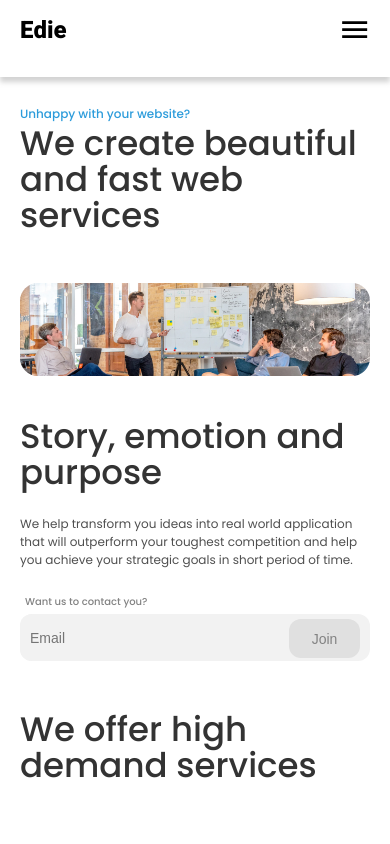
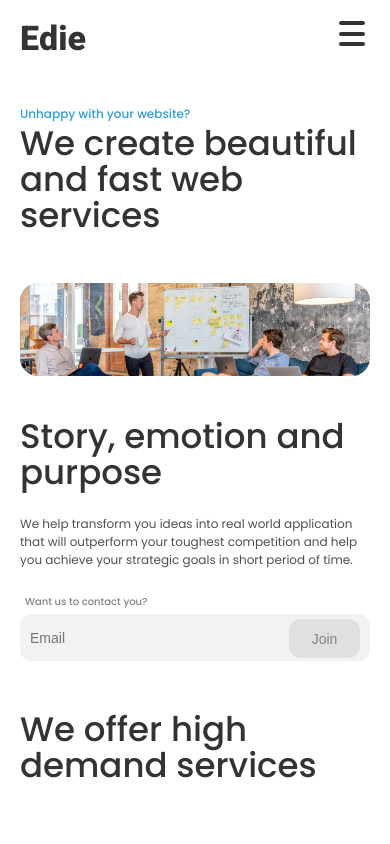
Before and after one commit to johngrier10/edie, a website: page index.html in a window 390 px wide. Shown: the top 844 px of the page. Drawn offline with Linux system fonts and the light colour scheme.

Commit message:
It works on my machine!

```diff
--- a/index.html
+++ b/index.html
@@ -20,13 +20,20 @@
 </head>
 <body>
 
-    <header>
 
-        <div class="container">
-            <a href="index.html" class="logo">Edie</a>
-            <svg style="width:5.4rem;height:5.0rem;" viewBox="0 0 36 36">
-                <path fill="currentColor" d="M3,6H21V8H3V6M3,11H21V13H3V11M3,16H21V18H3V16Z" />
-            </svg>
+    <nav>
+        <div class="logo">
+            <h1>Edie</h1>
+        </div>
+
+        <div class="hamburger">
+            <div class="hamburger-line"></div>
+            <div class="hamburger-line"></div>
+            <div class="hamburger-line"></div>
+        </div>
+
+
+
         <ul>
             <li><a href="#home">Home</a></li>
             <li><a href="#services">Services</a></li>
@@ -34,9 +41,8 @@
             <li><a href="#clients">Clients</a></li>
             <li><a href="#contact">Contact</a></li>
         </ul>
-        </div>
+    </nav>
 
-    </header>
     <main>
 
 
--- a/style.css
+++ b/style.css
@@ -6,7 +6,7 @@
 font-size: 62.5%;
 margin: 0;
 padding: 0;
-overflow-x:hidden;
+overflow-x: hidden;
 /* background: rgb(2,0,36);
 background: linear-gradient(0deg, rgba(2,0,36,1) 0%, rgba(16,14,29,1) 25%, rgba(12,69,92,1) 51%, rgb(212, 248, 255) 100%); */
 }
@@ -16,6 +16,26 @@
     padding: 0;
     font-weight: 500;
     color: #333333;
+}
+
+.hamburger{
+    display: none;
+    flex-direction: column;
+    justify-content: space-around;
+    align-items: center;
+    height: 3.6rem;
+    width:  3.6rem;
+    background:#fff;
+    padding: .2rem;
+    cursor: pointer;
+}
+
+.hamburger-line{
+    height: .4rem;
+    width: 2.6rem;
+    background: #333;
+    border-radius: 2px;
+
 }
 
 a{
@@ -40,14 +60,32 @@
     margin-top: 10px;
 }
 
+
+
+
+ul li{
+    list-style: none;
+    width: 9.0rem;
+    display: block;
+    text-align: center;
+}
+
+ul{
+    display: flex;
+    flex-direction: row;
+    justify-content: space-between;
+    padding: 0;
+    font-weight: 700;
+}
+
 body {
     font-size: 16px; /* px fallback */
     font-size: 1.6rem; /* default font-size for document */
     font-family: 'Poppins', sans-serif;
     margin: 0 auto;
     min-width: 32.0rem;
-    max-width: 1280px
-    /* overflow-x: none; */
+    max-width: 1280px;
+    overflow-x: hidden;
 
 
 
@@ -67,19 +105,7 @@
 
 
 
-header {
-    display: flex;
-    justify-content: space-between;
-    padding: 1.3rem 2rem;
-    left: 0;
-    right: 0;
-    margin: 0 auto;
-    position: fixed;
-    width: 100%;
-    background: #fff;
-    z-index: 10;
-    box-shadow: 0px 5px 5px 0px rgba(198, 198, 198, 0.79)
-}
+
 
 .logo{
     font-size: 2.4rem;
@@ -88,14 +114,25 @@
     font-weight: 800;
 }
 
+nav{
+    display: flex;
+    justify-content: space-between;
+    position: fixed;
+    width: 100%;
+    max-width: 1280px;
+    background: #fff;
+    z-index: 2;
+    height: 8vh;
+    padding: 0 2rem;
+    align-items: center;
+}
+
 header svg{
     width:24px;height:24px;
 
 }
 
-header{
-    max-width: 128rem;
-}
+
 
 section{
     display: flex;
@@ -201,7 +238,7 @@
     display: flex;
     flex-direction: column;
     margin: 10px 0 10px 0;
-    padding: 2rem 0;
+    padding: 2rem 1rem;
     max-width: 34.1rem;
     width: auto;
     height: 42.2rem;
@@ -390,7 +427,7 @@
 }
 
 .container{
-    max-width: 128.rem;
+    max-width: 41.7rem;
 }
 
 footer li{
@@ -436,9 +473,7 @@
 
  }
 
-ul li{
-    display: none;
-}
+
 
 header svg{
     position: absolute;
@@ -448,6 +483,7 @@
 header svg:hover{
     cursor: pointer;
 }
+
 
 
  @media (min-width: 768px) {
@@ -520,20 +556,9 @@
     header svg{
         display: none;
     }
-    ul li{
-        list-style: none;
-        width: 9.0rem;
-        display: block;
-        text-align: center;
-    }
 
-    ul{
-        display: flex;
-        flex-direction: row;
-        justify-content: space-between;
-        padding: 0;
-        font-weight: 700;
-    }
+
+
 
     .main-h1{
         margin-top: 15rem;
@@ -545,7 +570,7 @@
     }
     .contact {
         margin-bottom: 15rem;
-        margin-top: 7.5rem;
+        margin-top: -1.5rem;
 
     }
     section{
@@ -563,14 +588,25 @@
         display: flex;
         justify-content: space-between */
     }
-    header .container{
-        width: 100%;
-        display: flex;
-        justify-content: space-between;
-        max-width: 128rem;
+ }
+ @media only screen and (max-width: 600px) {
+    nav ul {
+      /* display: none; */
+      position: absolute;
+      flex-direction: column;
+      justify-content: space-around;
+      align-items: center;
+      background: #fff;
+      top: 4.9rem;
+      right: 0;
+      height: 50vh;
+      width: 50vw;
+      transform: translateX(50vw);
     }
 
-    header{
-        max-width: 128rem;
+
+
+    .hamburger{
+        display: flex;
     }
- }
+  }
```
Lines whose indentation alone changed are shown as unchanged.
